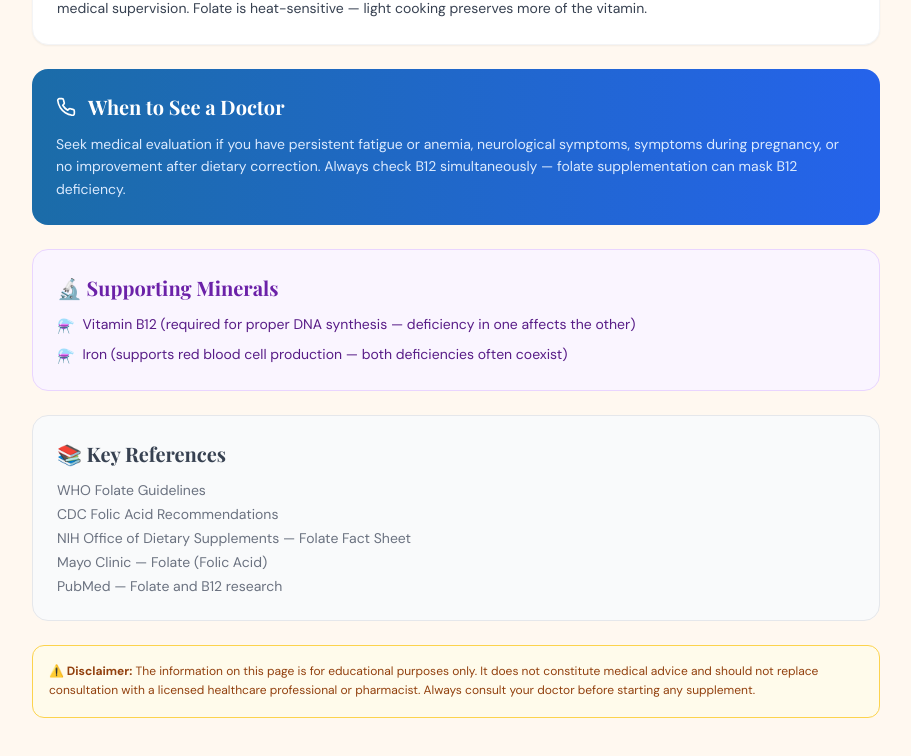
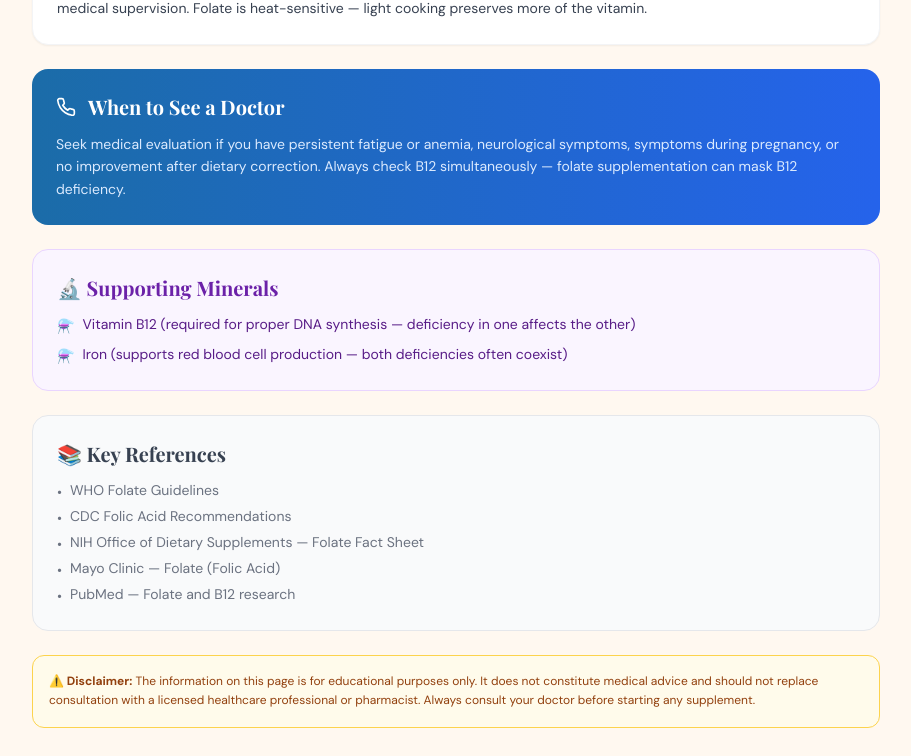
Before and after one commit to Abdelrhman-Ahmed-XD/VitaGuide, a React (Vite) app: page /vitamin/folate in a window 1280 px wide. Shown: the part 2781-3537 px from the top of the page, without its empty margins (184-1095 px from the left). Built offline with nearby package versions, Linux system fonts and the light colour scheme.

Commit message:
VitaGuide

```diff
--- a/src/data/vitamins.js
+++ b/src/data/vitamins.js
@@ -5,6 +5,9 @@ export const vitamins = [
             emoji: "🥕",
             tagline: "The Vision & Immunity Vitamin",
             color: "#FF6B35",
+            youtube_id: "zOYOSLlb1K8",
+            youtube_start: 0,    // Start at 15 seconds
+            youtube_end: 300,
             gradient: "from-orange-400 to-red-500",
             benefits: [
                 "Crucial for normal vision, particularly night vision",
@@ -64,6 +67,9 @@ export const vitamins = [
             tagline: "Thiamine — The Energy Spark",
             color: "#F4A261",
             gradient: "from-yellow-400 to-orange-400",
+            youtube_id: "0NlkyXqepGs",
+            youtube_start: 437,    // Start at 15 seconds
+            youtube_end: 556,
             benefits: [
                 "Converts food into usable energy (especially carbohydrates)",
                 "Supports brain focus and memory",
@@ -126,6 +132,9 @@ export const vitamins = [
             tagline: "The Nerve & Blood Builder",
             color: "#E63946",
             gradient: "from-red-400 to-pink-500",
+            youtube_id: "bYbhjEkpjGo",
+            youtube_start: 622,    // Start at 15 seconds
+            youtube_end: 787,
             benefits: [
                 "Supports red blood cell production and prevents anemia",
                 "Maintains nerve cell integrity and protects the myelin sheath (nerve covering)",
@@ -186,6 +195,9 @@ export const vitamins = [
         tagline: "The Immune & Collagen Champion",
         color: "#F77F00",
         gradient: "from-orange-300 to-yellow-400",
+        youtube_id: "0NlkyXqepGs",
+        youtube_start: 40,    // Start at 15 seconds
+        youtube_end: 436,
         benefits: [
             "Essential for collagen synthesis — maintains healthy skin, blood vessels, bones, and connective tissues",
             "Powerful antioxidant (ascorbic acid — active reduced form) that protects cells from oxidative stress",
@@ -251,6 +263,9 @@ export const vitamins = [
         tagline: "The Sunshine Hormone",
         color: "#FFD60A",
         gradient: "from-yellow-300 to-amber-400",
+        youtube_id: "hDfaqTgyqc",
+        youtube_start: 156,    // Start at 15 seconds
+        youtube_end: 249,
         benefits: [
             "Bone & teeth health — enables calcium and phosphorus absorption. Deficiency leads to rickets (children), osteomalacia (adults), and increased osteoporosis risk",
             "Immune support — activates T cells and macrophages. Low levels linked to increased respiratory infections and more severe illness",
@@ -319,6 +334,9 @@ export const vitamins = [
         tagline: "The Antioxidant Protector",
         color: "#70C1B3",
         gradient: "from-teal-400 to-green-400",
+        youtube_id: "hDfaqTgyqc",
+        youtube_start: 156,    // Start at 15 seconds
+        youtube_end: 249,
         benefits: [
             "Group of fat-soluble compounds — most active form is alpha-tocopherol, which protects cell membranes from free radical damage",
             "Powerful antioxidant that reduces oxidative stress and may contribute to healthy aging and chronic disease prevention",
@@ -431,6 +449,9 @@ export const vitamins = [
         tagline: "Pyridoxine — The Protein Metabolizer",
         color: "#8B5CF6",
         gradient: "from-purple-400 to-violet-500",
+        youtube_id: "bYbhjEkpjGo",
+        youtube_start: 156,    // Start at 15 seconds
+        youtube_end: 249,
         benefits: [
             "Protein & amino acid metabolism — converts amino acids and supports overall protein utilization. Exists in three forms: pyridoxine, pyridoxal, and pyridoxamine — all converted to active PLP (pyridoxal-5′-phosphate), which acts as a coenzyme in more than 100 enzymatic reactions",
             "Brain & mood regulation — required for synthesis of serotonin, dopamine, and GABA",
@@ -493,6 +514,9 @@ export const vitamins = [
         tagline: "The Cell Division Vitamin",
         color: "#06B6D4",
         gradient: "from-cyan-400 to-blue-500",
+        youtube_id: "bYbhjEkpjGo",
+        youtube_start: 330,    // Start at 15 seconds
+        youtube_end: 621,
         benefits: [
             "Supports DNA and genetic material production",
             "Essential for red blood cell formation",
@@ -553,6 +577,9 @@ export const vitamins = [
         tagline: "Riboflavin — The Energy Releaser",
         color: "#FBBF24",
         gradient: "from-yellow-400 to-lime-400",
+        youtube_id: "0NlkyXqepGs",
+        youtube_start: 556,    // Start at 15 seconds
+        youtube_end: 686,
         benefits: [
             "Converts food into usable energy (FAD/FMN coenzymes)",
             "Acts as an antioxidant and supports DNA repair",
@@ -609,6 +636,9 @@ export const vitamins = [
         tagline: "Niacin — The Cholesterol Manager",
         color: "#EF4444",
         gradient: "from-red-400 to-rose-500",
+        youtube_id: "0NlkyXqepGs",
+        youtube_start: 687,    // Start at 15 seconds
+        youtube_end: 819,
         benefits: [
             "Supports energy production (NAD+/NADP+ coenzymes — converts carbs, fats, and proteins into usable energy)",
             "Maintains healthy skin",
--- a/src/pages/Home.jsx
+++ b/src/pages/Home.jsx
@@ -21,7 +21,7 @@ export default function Home() {
             Vitamins Library
           </h1>
           <p className="text-gray-300 text-lg mb-8">
-            Explore all 11 essential vitamins — their benefits, deficiency signs, food sources, and safe supplementation.
+            Explore all essential vitamins — their benefits, deficiency signs, food sources, and safe supplementation.
           </p>
           {/* Search */}
           <div className="relative max-w-md mx-auto">
--- a/src/pages/Landing.jsx
+++ b/src/pages/Landing.jsx
@@ -4,7 +4,7 @@ import { ArrowRight, BookOpen, ClipboardList, Users, Shield } from "lucide-react
 const features = [
     {
         icon: BookOpen,
-        title: "11 Vitamin Profiles",
+        title: "Vitamin Profiles",
         description: "In-depth pages for every major vitamin: benefits, deficiency signs, food sources, dosing, and toxicity.",
         color: "bg-blue-50 text-blue-600",
         link: "/home",
--- a/src/pages/VitaminPage.jsx
+++ b/src/pages/VitaminPage.jsx
@@ -27,23 +27,36 @@ export default function VitaminPage() {
         );
     }
 
-    // Extract YouTube video ID from vitamin tagline or use a placeholder
-    const getYoutubeId = () => {
-        // You can customize this by adding youtube_id to vitamin data
+    // Build YouTube URL with timestamps
+    const getYoutubeUrl = () => {
         const youtubeIds = {
-            "vitamin-a": "",
-            "vitamin-b1": "",
-            "vitamin-b12": "",
-            "vitamin-c": "",
-            "vitamin-d": "",
-            "vitamin-e": "",
-            "vitamin-k": "",
-            "vitamin-b6": "",
-            "folate": "",
-            "vitamin-b2": "",
-            "vitamin-b3": "",
+            "vitamin-a": "zOYOSLlb1K8",
+            "vitamin-b1": "0NlkyXqepGs",
+            "vitamin-b12": "0oVK6fLlp1g",
+            "vitamin-c": "E2iCnZ3LJBQ",
+            "vitamin-d": "hDfaqTgyqc",
+            "vitamin-e": "VUvJIdWfFfI",
+            "vitamin-k": "FaM8CVTNNX4",
+            "vitamin-b6": "K-ixPT1-E9g",
+            "folate": "Y8NjkiPLl1E",
+            "vitamin-b2": "o8fJRfCE17E",
+            "vitamin-b3": "PwqMTIvANRw",
         };
-        return youtubeIds[id] || "dQw4w9WgXcQ";
+
+        const videoId = vitamin.youtube_id || youtubeIds[id] || "dQw4w9WgXcQ";
+        let url = `https://www.youtube.com/embed/${videoId}?autoplay=1&mute=1`;
+
+        // Add start time if available
+        if (vitamin.youtube_start !== undefined && vitamin.youtube_start > 0) {
+            url += `&start=${vitamin.youtube_start}`;
+        }
+
+        // Add end time if available
+        if (vitamin.youtube_end !== undefined) {
+            url += `&end=${vitamin.youtube_end}`;
+        }
+
+        return url;
     };
 
     return (
@@ -158,13 +171,18 @@ export default function VitaminPage() {
                     </div>
                 </div>
 
+
+
+
+
+
                 {/* YouTube Video */}
                 <div className="bg-white rounded-2xl overflow-hidden shadow-sm border border-gray-100">
                     <div className="relative w-full bg-black" style={{ paddingBottom: "56.25%" }}>
                         <iframe
                             title={`Everything about ${vitamin.name}`}
                             className="absolute top-0 left-0 w-full h-full"
-                            src={`https://www.youtube.com/embed/${getYoutubeId()}?autoplay=1&mute=1`}
+                            src={getYoutubeUrl()}
                             frameBorder="0"
                             allow="accelerometer; autoplay; clipboard-write; encrypted-media; gyroscope; picture-in-picture"
                             allowFullScreen
@@ -174,6 +192,10 @@ export default function VitaminPage() {
                         <p className="text-xs text-gray-500">Video: Everything you need to know about {vitamin.name}</p>
                     </div>
                 </div>
+
+
+
+
 
                 {/* Food Sources */}
                 <Section icon={CheckCircle} title="🍽️ Best Food Sources">
@@ -240,7 +262,7 @@ export default function VitaminPage() {
                     <ul className="space-y-1">
                         {vitamin.references.map((r, idx) => (
                             <li key={idx} className="text-gray-500 text-sm flex items-start gap-2">
-                                {/*<span className="flex-shrink-0 mt-0.5">•</span>*/}
+                                <span className="flex-shrink-0 mt-0.5">•</span>
                                 {r}
                             </li>
                         ))}
```
